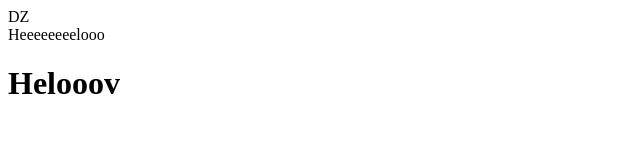
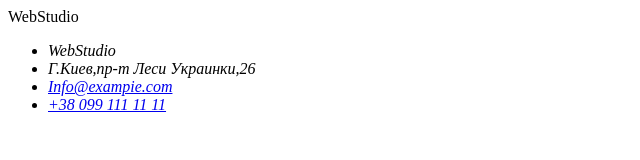
Before and after one commit to VasilFrankivskiy/goit-markup-hw-01, a plain HTML site: page index.html in a window 1280 px wide. Shown: the whole page, without its empty margins (0-640 px from the left). Drawn offline with Linux system fonts and the light colour scheme.

Commit message:
na vsyak vipadok save

```diff
--- a/index.html
+++ b/index.html
@@ -4,9 +4,56 @@
     <meta charset="UTF-8">
     <meta name="viewport" content="width=device-width, initial-scale=1.0">
     <title>Document</title>
-</head>DZ
+</head>
 <body>
-    <Div>Heeeeeeeelooo</Div>
-    <h1>Helooov</h1>
+   <!--Шапка з навігацією-->
+   <nav>WebStudio
+
+    <!--Кінець Шапка з навігацією-->
+   </nav>
+   <!--Блок заказу послуги-->
+   <div>
+
+    <!--Кінець Блок заказу послуги-->
+   </div>
+
+
+    <!--Блок навішування лапші яка фірма класна-->
+    <div>
+
+    <!--Кінець Блок навішування лапші яка фірма класна-->
+    </div>
+
+
+    <!--Блок чим ми займаємось-->
+    <div>
+    <!--Кінець Блок чим ми займаємось-->
+    </div>
+
+
+    <!--Блок наша команда-->
+    <div>
+
+    <!--Кінець Блок наша команда-->
+    </div>
+
+
+
+
+    <!--Підвал з посиланями і адресами -->
+    <footer>
+        <address>
+            <ul>
+                <li>WebStudio</li>
+                <li>Г.Киев,пр-т Леси Украинки,26</li>
+                <li><a href="mailto:Info@exampie.com">Info@exampie.com</a></li>
+                <li><a href="tel:+38 099 111 11 11">+38 099 111 11 11</a></li>
+            </ul>
+        </address>
+
+
+
+    <!--Кінець Підвал з посиланями і адресами -->
+    </footer>
 </body>
 </html>
```
